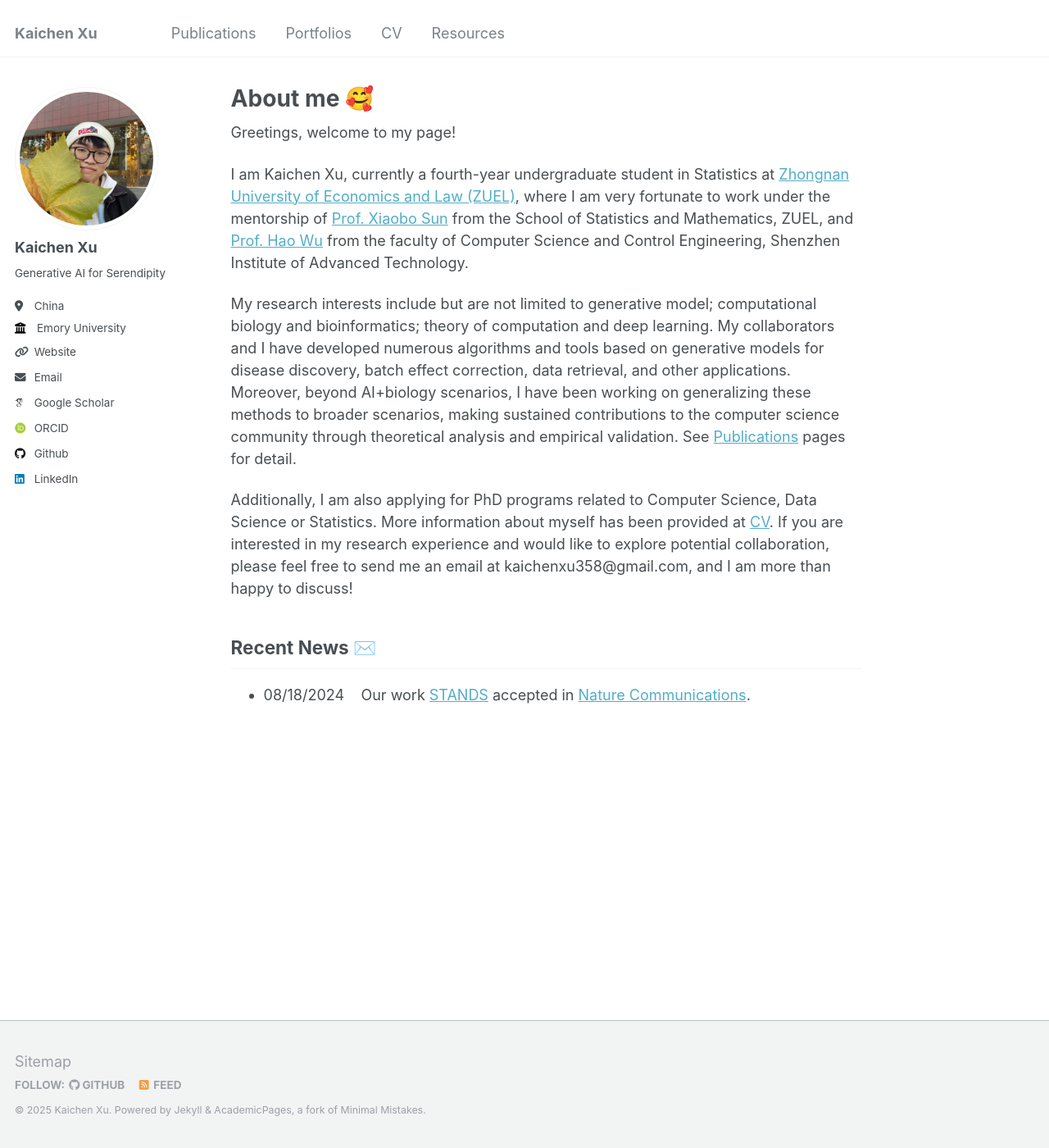
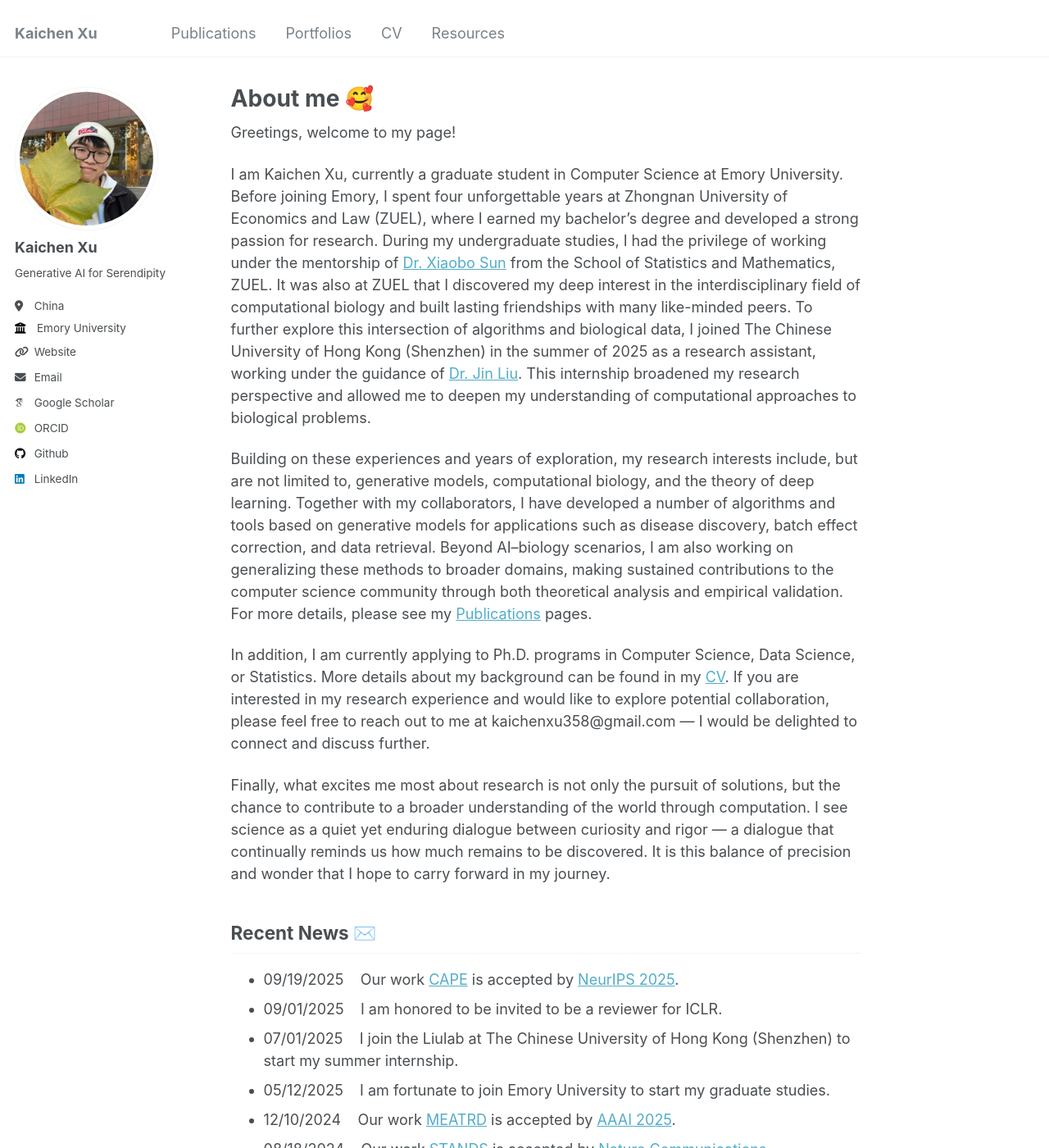
Before and after one commit to Catchxu/Catchxu.github.io, a Jekyll site: the page built from _pages/about.md, in a window 1280 px wide and 1400 px high. Shown: the whole window at 82% size. Built offline with Jekyll 4.4.1, drawn with Linux system fonts in a browser that asks for light colours; some web fonts are replaced.

Commit message:
Update about me

```diff
--- a/_pages/about.md
+++ b/_pages/about.md
@@ -9,13 +9,19 @@ redirect_from:
 
 Greetings, welcome to my page!
 
-I am Kaichen Xu, currently a fourth-year undergraduate student in Statistics at [Zhongnan University of Economics and Law (ZUEL)](https://english.zuel.edu.cn/), where I am very fortunate to work under the mentorship of [Prof. Xiaobo Sun](https://scholar.google.com/citations?user=l56IWfgAAAAJ&hl=en) from the School of Statistics and Mathematics, ZUEL, and [Prof. Hao Wu](https://www.haowulab.org/) from the faculty of Computer Science and Control Engineering, Shenzhen Institute of Advanced Technology.
+I am Kaichen Xu, currently a graduate student in Computer Science at Emory University. Before joining Emory, I spent four unforgettable years at Zhongnan University of Economics and Law (ZUEL), where I earned my bachelor’s degree and developed a strong passion for research. During my undergraduate studies, I had the privilege of working under the mentorship of [Dr. Xiaobo Sun](https://scholar.google.com/citations?user=l56IWfgAAAAJ&hl=en) from the School of Statistics and Mathematics, ZUEL. It was also at ZUEL that I discovered my deep interest in the interdisciplinary field of computational biology and built lasting friendships with many like-minded peers. To further explore this intersection of algorithms and biological data, I joined The Chinese University of Hong Kong (Shenzhen) in the summer of 2025 as a research assistant, working under the guidance of [Dr. Jin Liu](https://sites.google.com/view/liujinlab/home). This internship broadened my research perspective and allowed me to deepen my understanding of computational approaches to biological problems.
 
-My research interests include but are not limited to generative model; computational biology and bioinformatics; theory of computation and deep learning. My collaborators and I have developed numerous algorithms and tools based on generative models for disease discovery, batch effect correction, data retrieval, and other applications. Moreover, beyond AI+biology scenarios, I have been working on generalizing these methods to broader scenarios, making sustained contributions to the computer science community through theoretical analysis and empirical validation. See [Publications](./publications.md) pages for detail.
+Building on these experiences and years of exploration, my research interests include, but are not limited to, generative models, computational biology, and the theory of deep learning. Together with my collaborators, I have developed a number of algorithms and tools based on generative models for applications such as disease discovery, batch effect correction, and data retrieval. Beyond AI–biology scenarios, I am also working on generalizing these methods to broader domains, making sustained contributions to the computer science community through both theoretical analysis and empirical validation. For more details, please see my [Publications](./publications.md) pages.
 
-Additionally, I am also applying for PhD programs related to Computer Science, Data Science or Statistics. More information about myself has been provided at [CV](./cv.html). If you are interested in my research experience and would like to explore potential collaboration, please feel free to send me an email at kaichenxu358@gmail.com, and I am more than happy to discuss!
+In addition, I am currently applying to Ph.D. programs in Computer Science, Data Science, or Statistics. More details about my background can be found in my [CV](./cv.html). If you are interested in my research experience and would like to explore potential collaboration, please feel free to reach out to me at kaichenxu358@gmail.com --- I would be delighted to connect and discuss further.
+
+Finally, what excites me most about research is not only the pursuit of solutions, but the chance to contribute to a broader understanding of the world through computation. I see science as a quiet yet enduring dialogue between curiosity and rigor --- a dialogue that continually reminds us how much remains to be discovered. It is this balance of precision and wonder that I hope to carry forward in my journey.
 
 
 ## Recent News ✉️
-
-* 08/18/2024 &nbsp;&nbsp; Our work [STANDS](/portfolios/portfolio-4/) accepted in [Nature Communications](https://www.nature.com/ncomms/).
+* 09/19/2025 &nbsp;&nbsp; Our work [CAPE](/portfolios/portfolio-1/) is accepted by [NeurIPS 2025](https://neurips.cc/virtual/2025/poster/116613).
+* 09/01/2025 &nbsp;&nbsp; I am honored to be invited to be a reviewer for ICLR.
+* 07/01/2025 &nbsp;&nbsp; I join the Liulab at The Chinese University of Hong Kong (Shenzhen) to start my summer internship.
+* 05/12/2025 &nbsp;&nbsp; I am fortunate to join Emory University to start my graduate studies.
+* 12/10/2024 &nbsp;&nbsp; Our work [MEATRD](/portfolios/portfolio-2/) is accepted by [AAAI 2025](https://dl.acm.org/doi/10.1609/aaai.v39i12.33409).
+* 08/18/2024 &nbsp;&nbsp; Our work [STANDS](/portfolios/portfolio-3/) is accepted by [Nature Communications](https://www.nature.com/articles/s41467-024-52445-9).
```
